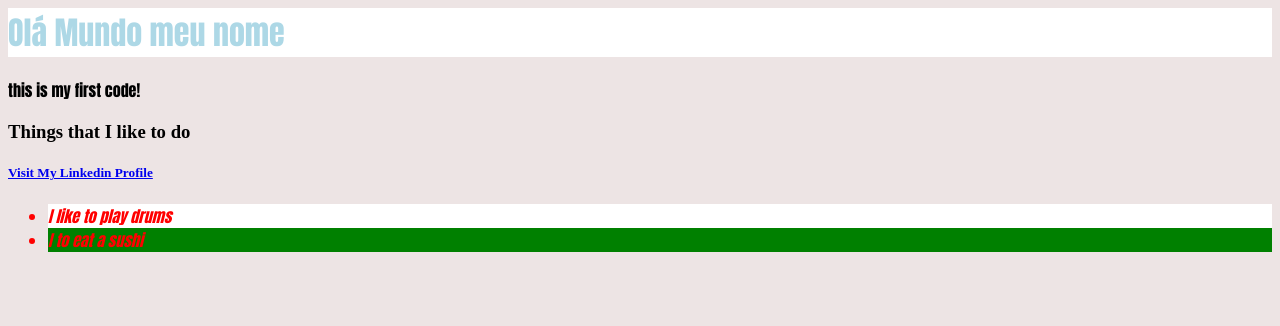
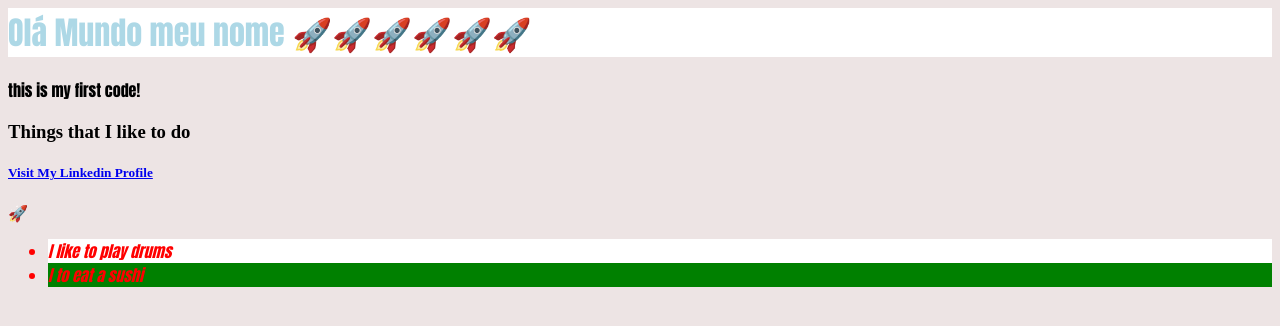
Before and after one commit to freddneos/aula-1, a plain HTML site: page index.html in a window 1280 px wide. Drawn offline with Linux system fonts and the light colour scheme.

Commit message:
atualizei o texto

```diff
--- a/index.html
+++ b/index.html
@@ -34,13 +34,13 @@
 		</style>
 	</head>
 	<body>
-		<h1 class="backgroundWhite" id="titulo-da-pagina-unico">Olá Mundo meu nome </h1>
+		<h1 class="backgroundWhite" id="titulo-da-pagina-unico">Olá Mundo meu nome  🚀🚀🚀🚀🚀🚀</h1>
 		<p class="fonteImpact">this is my first code! </p>
 		<h3>Things that I like to do </h3>
 		<a href="https://linkedin.com/in/fredericobezerra">
 			<h5> Visit My Linkedin Profile</h5>
 		</a>
-
+🚀
 		<ul id="xyz">
 			<li class="backgroundWhite fonteImpact">I like to play drums</li>
 			<li class="fonteImpact">I to eat a sushi</li>
```
